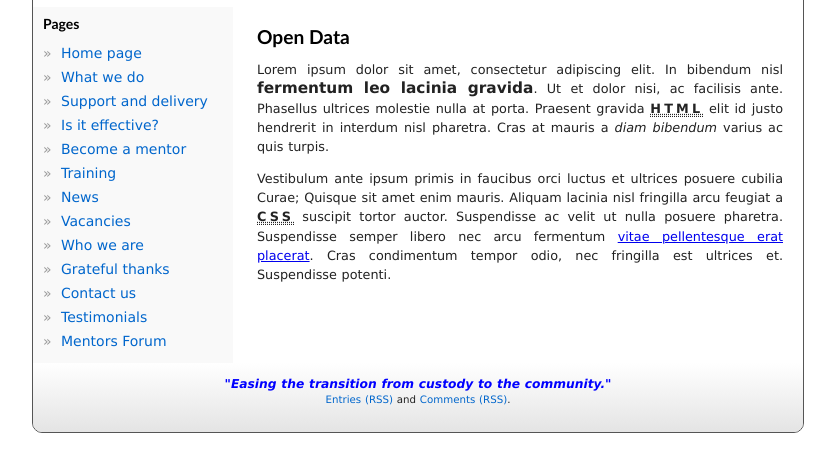
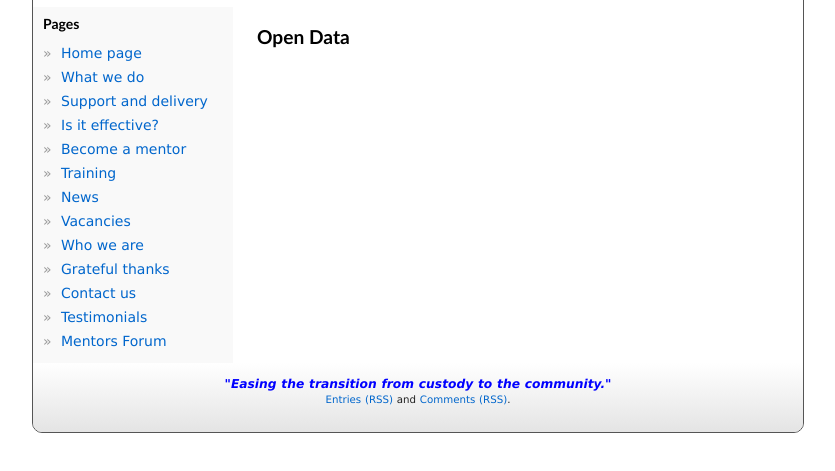
Before and after one commit to marxian/OpenDataDays, a plain HTML site: page od_sussex/index.html in a window 1280 px wide. Shown: the part 219-690 px from the top of the page, without its empty margins (222-1057 px from the left). Drawn offline with nearby package versions, Linux system fonts and the light colour scheme.

```diff
--- a/od_sussex/index.html
+++ b/od_sussex/index.html
@@ -42,12 +42,8 @@
 					<header>
 						<h1>Open Data</h1>
 					</header>
-					<p>
-						Lorem ipsum dolor sit amet, consectetur adipiscing elit. In bibendum nisl <strong>fermentum leo lacinia gravida</strong>. Ut et dolor nisi, ac facilisis ante. Phasellus ultrices molestie nulla at porta. Praesent gravida <abbr title="Hypertext Markup Language">HTML</abbr> elit id justo hendrerit in interdum nisl pharetra. Cras at mauris a <em>diam bibendum</em> varius ac quis turpis.
-					</p>
-					<p>
-						Vestibulum ante ipsum primis in faucibus orci luctus et ultrices posuere cubilia Curae; Quisque sit amet enim mauris. Aliquam lacinia nisl fringilla arcu feugiat a <abbr title="Cascading Style Sheets">CSS</abbr> suscipit tortor auctor. Suspendisse ac velit ut nulla posuere pharetra. Suspendisse semper libero nec arcu fermentum <a href="#">vitae pellentesque erat placerat</a>. Cras condimentum tempor odio, nec fringilla est ultrices et. Suspendisse potenti.
-					</p>
+					<!-- meetings held -->
+
 				</article>
 			</div> <!-- end main content area -->
 			<footer>
```
Also changed, not shown: od_parenthouse/index.html (+8 -0 lines).
